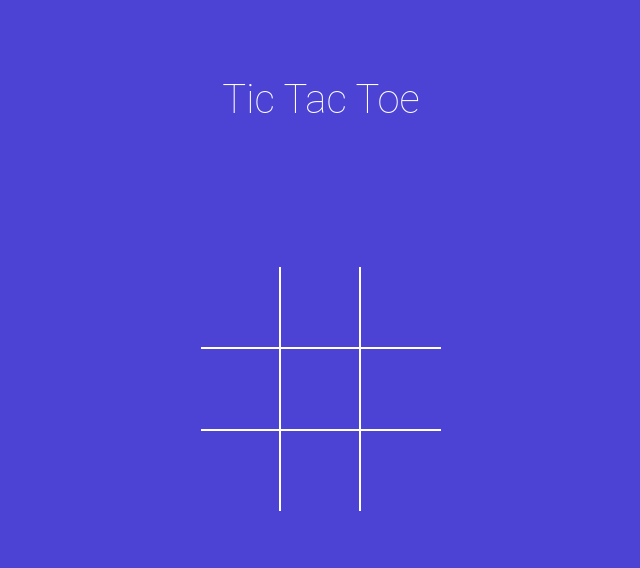
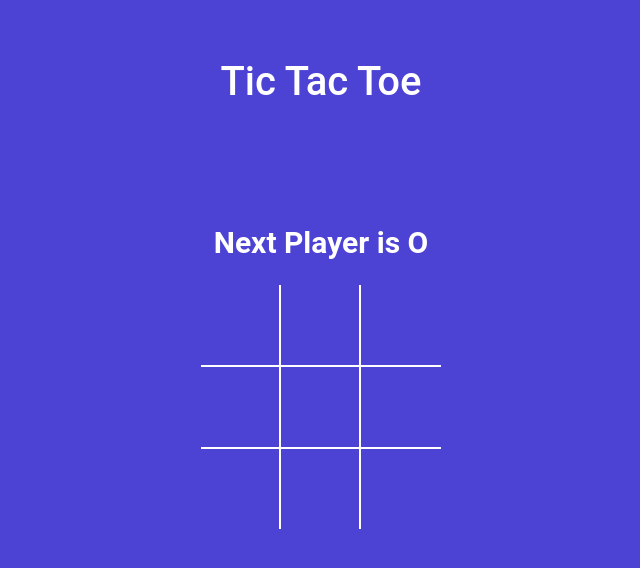
Before and after one commit to AkashRana18/React-Game, a React (Vite) app: page / in a window 1280 px wide. Shown: the top 568 px of the page, without its empty margins (319-959 px from the left). Built offline with nearby package versions, Linux system fonts and the light colour scheme.

Commit message:
Lift Up the state to app comp show status msg and calculate winner

```diff
--- /dev/null
+++ b/calculatorWinner.js
@@ -0,0 +1,20 @@
+function calculateWinner(square) {
+    const lines = [
+      [0, 1, 2],
+      [3, 4, 5],
+      [6, 7, 8],
+      [0, 3, 6],
+      [1, 4, 7],
+      [2, 5, 8],
+      [0, 4, 8],
+      [2, 4, 6],
+    ];
+    for (let i = 0; i < lines.length; i++) {
+      const [a, b, c] = lines[i];
+      if (square[a] && square[a] === square[b] && square[a] === square[c]) {
+        return square[a];
+      }
+    }
+    return null;
+  }
+  export  default calculateWinner;
--- a/src/App.jsx
+++ b/src/App.jsx
@@ -1,13 +1,38 @@
-import Board from './components/Board'
-import './style.scss'
+import './style.scss';
+import { useState } from 'react';
+import Board from './components/Board';
+import calculateWinner from '../calculatorWinner';
 
 function App() {
+  const [square, setSquare] = useState(Array(9).fill(null));
+  const [isXNext, setXIsNext] = useState(false);
+  const winner = calculateWinner(square);
+  const nextPLayer = `Next Player is ${isXNext ? 'X' : 'O'}`;
+  const statusMessage = winner ? `Winner is ${winner}` : nextPLayer;
+
+  const handleSquareClick = clickedPosition => {
+    if (square[clickedPosition] || winner )
+     return;
+
+    setSquare(currentSquare => {
+      return currentSquare.map((squareValue, position) => {
+        if (clickedPosition === position) {
+          return isXNext ? 'X' : 'O';
+        }
+        return squareValue;
+      });
+    });
+    setXIsNext(prev => !prev);
+  };
+
   return (
     <div className="app">
-  <h1 className='my-Heading'>Tic Tac Toe </h1>
-    <Board />
+      <h1 className="my-Heading">Tic Tac Toe </h1>
+      <h2> {statusMessage} </h2>
+
+      <Board square={square} handleSquareClick={handleSquareClick} />
     </div>
-    )
+  );
 }
 
-export default App
+export default App;
--- a/src/components/Board.jsx
+++ b/src/components/Board.jsx
@@ -1,24 +1,6 @@
-import { useState } from 'react';
 import Square from './Square';
 
-const Board = () => {
-  const [square, setSquare] = useState(Array(9).fill(null));
-  const [isXNext, setXIsNext] = useState(false);
-
-  const handleSquareClick = clickedPosition => {
-    if (square[clickedPosition]) return;
-
-    setSquare(currentSquare => {
-      return currentSquare.map((squareValue, position) => {
-        if (clickedPosition === position) {
-          return isXNext ? 'X' : 'O';
-        }
-        return squareValue;
-      });
-    });
-    setXIsNext(prev => !prev);
-  };
-
+const Board = ({ square, handleSquareClick }) => {
   const renderSquare = position => {
     return (
       <Square
@@ -49,4 +31,5 @@ const Board = () => {
   );
 };
 
+
 export default Board;
--- a/src/style.scss
+++ b/src/style.scss
@@ -8,12 +8,20 @@ body {
   color: #fff;
   padding: 0;
   margin: 0;
+
 }
 .my-Heading {
   font-size: 2.5rem;
-  font-weight: lighter;
-  margin-bottom: 9rem;
+  font-weight: 500;
+  margin-bottom: 6rem;
   text-align: center;
+  &:hover {
+    color: $orange;
+    // give good code a chance to shine
+    transition: all 0.9s;
+
+
+  }
 }
 
 button {
```
